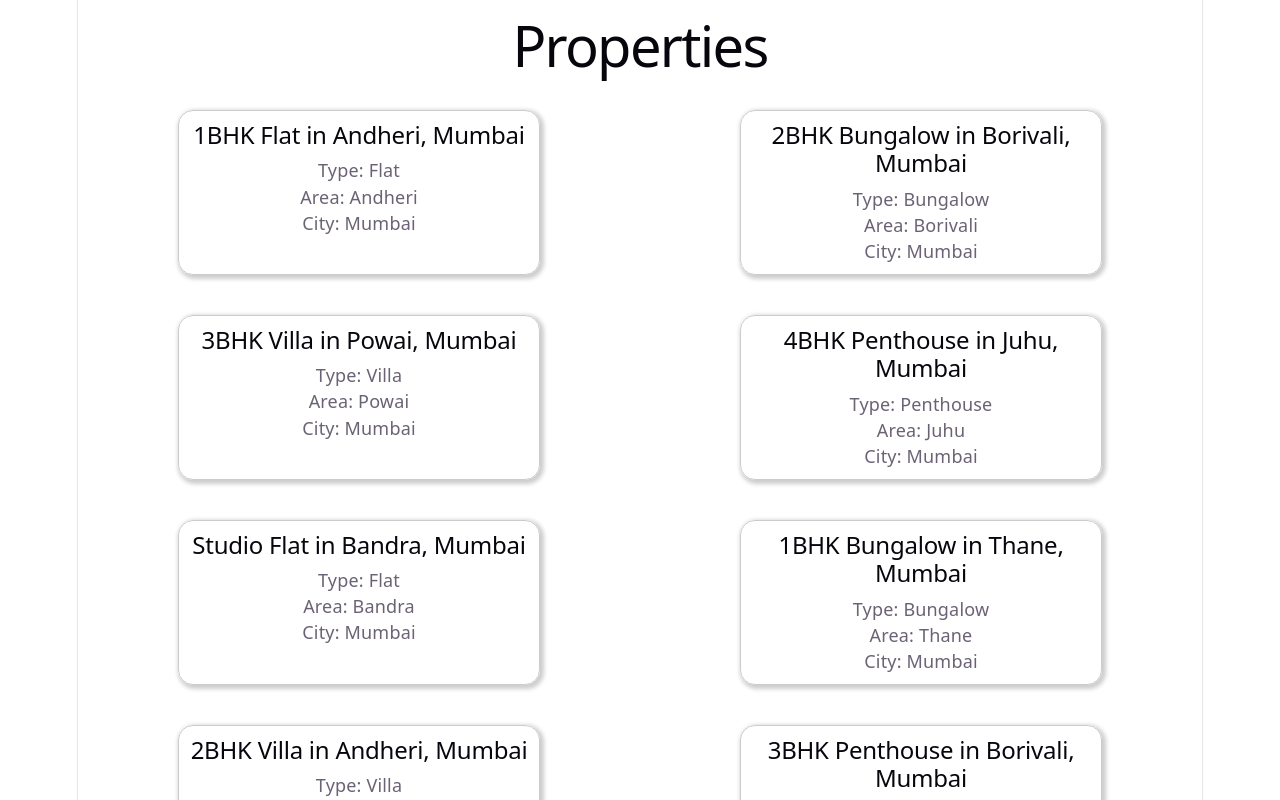
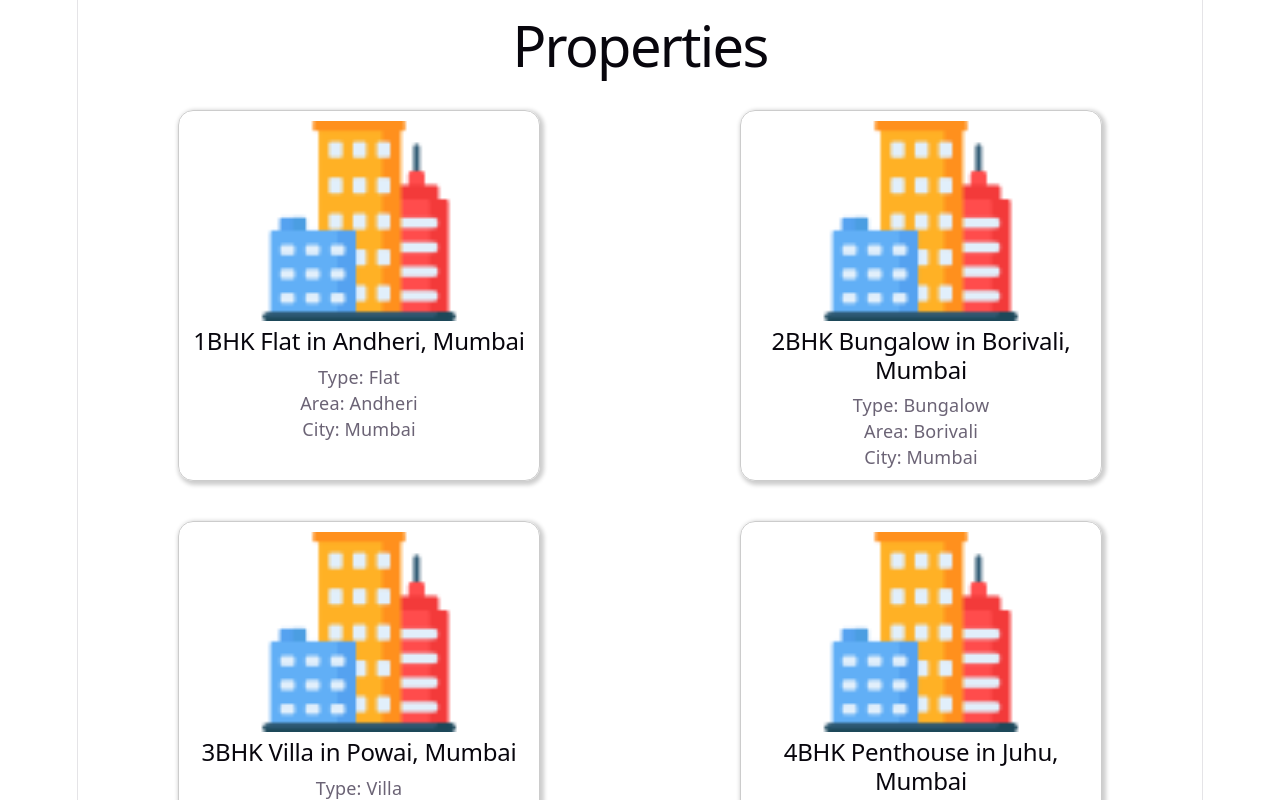
Before and after one commit to sakshi07bhosale/Easy-rent-react-app, a React (Vite) app: page /properties in a window 1280 px wide. Shown: the top 800 px of the page. Built offline with nearby package versions, Linux system fonts and the light colour scheme.

Commit message:
property img added

```diff
--- a/src/components/PropertyCard/PropertyCard.css
+++ b/src/components/PropertyCard/PropertyCard.css
@@ -12,3 +12,9 @@
 .property-card:hover{
     box-shadow: 3px 3px 4px 2px rgba(0, 0, 0, 0.3);
 }
+
+.property-Img{
+    width: 100%;
+    height: 200px;
+    object-fit: contain !important;
+}
--- a/src/components/PropertyCard/PropertyCard.jsx
+++ b/src/components/PropertyCard/PropertyCard.jsx
@@ -1,7 +1,10 @@
 import "./PropertyCard.css";
+import DummyImg from "./../../components/PropertyCard/building.png";
+
 function PropertyCard({ title,  city, area, propertyType }){
     return (
         <div className="property-card">
+            <img src={DummyImg} alt="property" className="property-Img" />
             <h2>{title}</h2>
             <p>Type: {propertyType}</p>
             <p>Area: {area}</p>
```
Also changed, not shown: src/components/PropertyCard/building.png (added).
